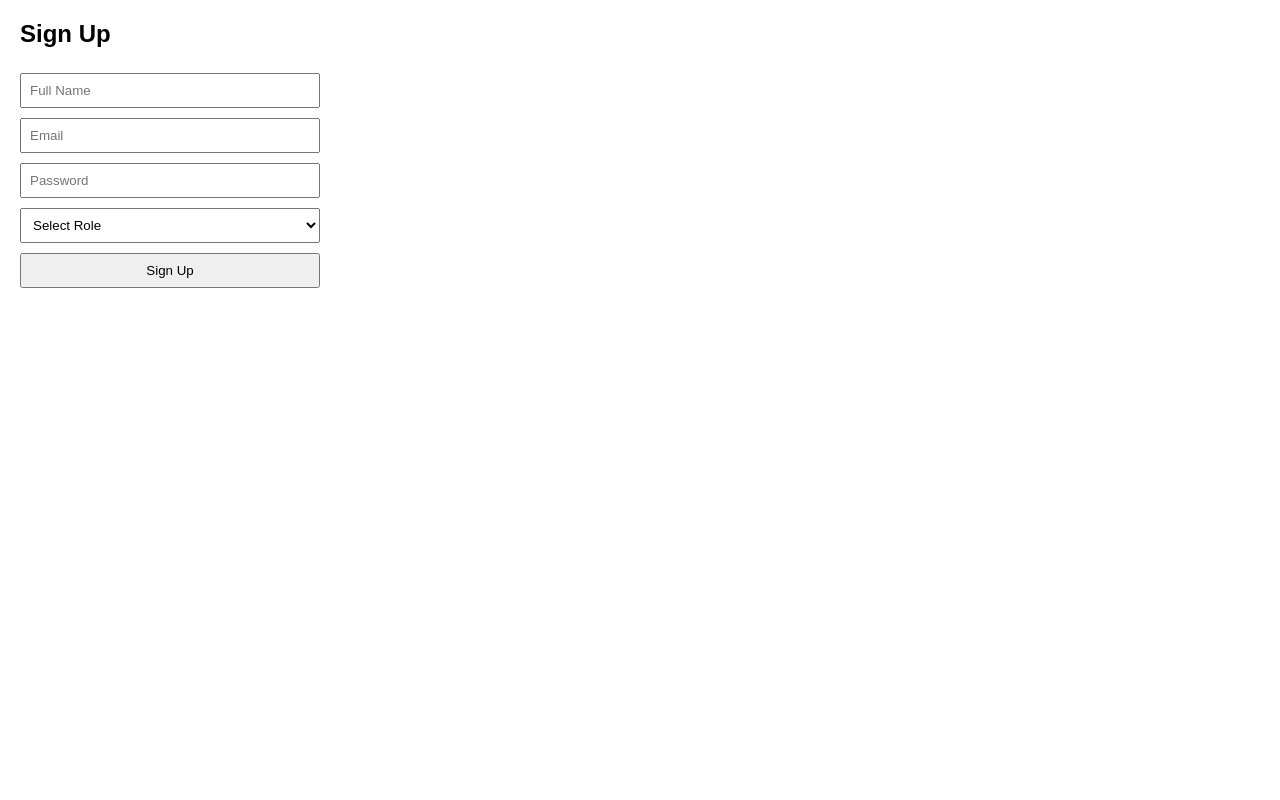
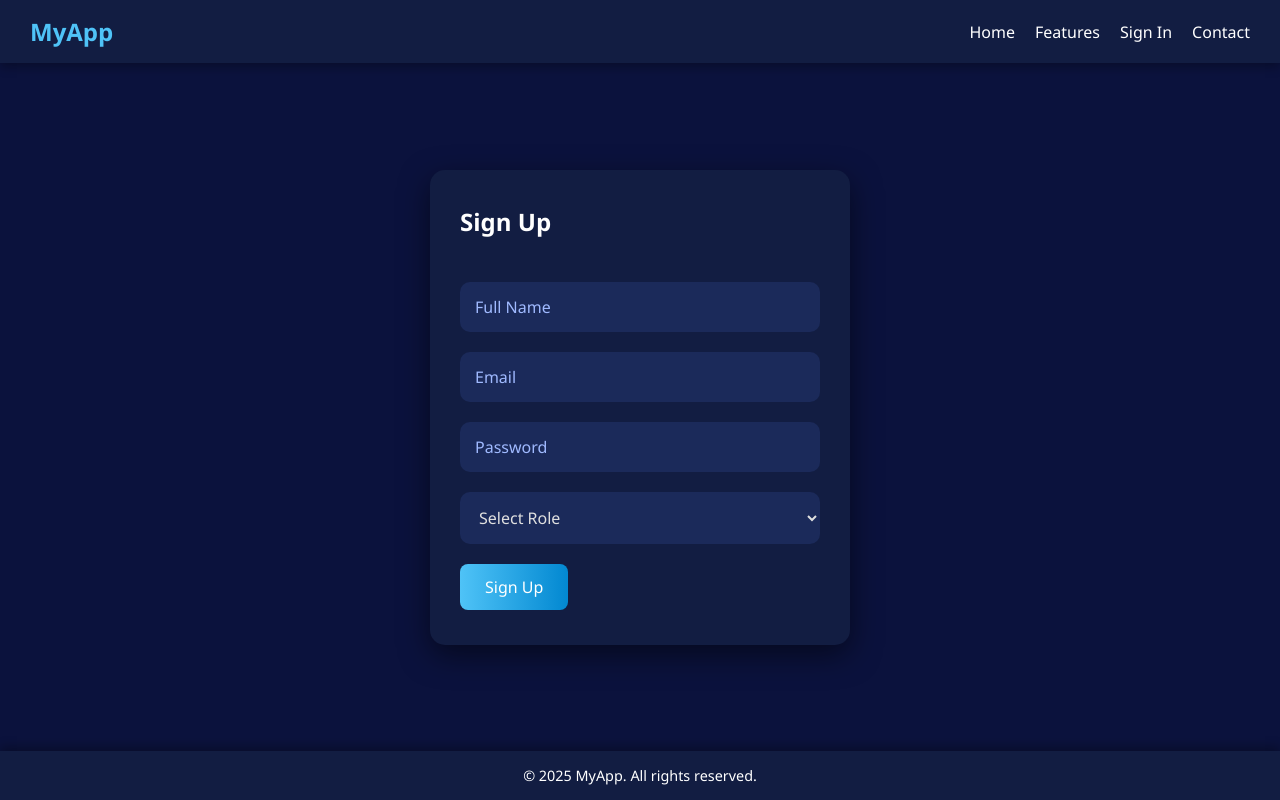
Before and after one commit to Shilpacs25/Invictus, a website: page signup.html in a window 1280 px wide. Drawn offline with Linux system fonts and the light colour scheme.

Commit message:
feat(auth): implement full authentication flow with role-based access, roles, Firestore, login pages, role-based redirects, and tested flows along with implemeting CSS

```diff
--- a/firebaseConfig.js
+++ b/firebaseConfig.js
@@ -1,4 +1,4 @@
-// Your Firebase configuration
+// ===== Firebase Configuration =====
 const firebaseConfig = {
   apiKey: "AIzaSyC6LOG_AnWQabbT1hB3tt0seqIcji4_11g",
   authDomain: "invictus-1e456.firebaseapp.com",
@@ -11,5 +11,7 @@ const firebaseConfig = {
 
 // Initialize Firebase
 firebase.initializeApp(firebaseConfig);
+
+// Export Auth and Firestore for global use
 const auth = firebase.auth();
 const db = firebase.firestore();
--- a/signup.html
+++ b/signup.html
@@ -13,8 +13,23 @@
   <script src="firebaseConfig.js"></script>
 </head>
 <body>
-  <h2>Sign Up</h2>
+
+  <!-- ===== Navbar ===== -->
+  <header class="header">
+    <div class="logo">MyApp</div>
+    <nav class="nav-links">
+      <a href="#">Home</a>
+      <a href="#">Features</a>
+      <a href="#">Sign In</a>
+      <a href="#">Contact</a>
+    </nav>
+  </header>
+
+  <!-- ===== Sign Up Form ===== -->
+<main class="main-content">
   <form id="signup-form">
+    <h2>Sign Up</h2>
+    <br><br>
     <input type="text" id="name" placeholder="Full Name" required />
     <input type="email" id="email" placeholder="Email" required />
     <input type="password" id="password" placeholder="Password" required />
@@ -28,7 +43,24 @@
     </select>
     <button type="submit">Sign Up</button>
   </form>
+</main>
+
+  <!-- ===== Footer ===== -->
+  <footer class="footer">
+    <p>&copy; 2025 MyApp. All rights reserved.</p>
+  </footer>
 
   <script src="signup.js"></script>
+  <script>
+    // Simple Hamburger Menu Toggle
+    const hamburger = document.querySelector(".hamburger");
+    const navLinks = document.querySelector(".nav-links");
+
+    hamburger.addEventListener("click", () => {
+      navLinks.classList.toggle("active");
+      hamburger.classList.toggle("toggle");
+    });
+  </script>
+
 </body>
 </html>
--- a/signup.js
+++ b/signup.js
@@ -1,14 +1,18 @@
+// ===== Signup Form =====
 const signupForm = document.getElementById("signup-form");
 
 signupForm.addEventListener("submit", async (e) => {
   e.preventDefault();
 
-  const name = document.getElementById("name").value;
-  const email = document.getElementById("email").value;
+  const name = document.getElementById("name").value.trim();
+  const email = document.getElementById("email").value.trim();
   const password = document.getElementById("password").value;
   const role = document.getElementById("role").value;
 
-  console.log("Form submitted:", { name, email, role });
+  if (!name || !email || !password || !role) {
+    alert("Please fill in all fields.");
+    return;
+  }
 
   try {
     // 1️⃣ Create user in Firebase Auth
@@ -16,12 +20,13 @@ signupForm.addEventListener("submit", async (e) => {
     const user = userCredential.user;
     console.log("User created in Auth:", user.uid);
 
-    // 2️⃣ Add user to Firestore
+    // 2️⃣ Save additional user info in Firestore
     await db.collection("users").doc(user.uid).set({
+      uid: user.uid,
       name,
       email,
       role,
-      createdAt: new Date().toISOString()
+      createdAt: firebase.firestore.FieldValue.serverTimestamp()
     });
     console.log("User saved in Firestore:", user.uid);
 
@@ -29,6 +34,14 @@ signupForm.addEventListener("submit", async (e) => {
     signupForm.reset();
   } catch (error) {
     console.error("Signup error:", error);
-    alert("Error: " + error.message);
+
+    // Detailed error messages for debugging
+    if (error.code === "auth/email-already-in-use") {
+      alert("This email is already registered.");
+    } else if (error.code === "auth/weak-password") {
+      alert("Password should be at least 6 characters.");
+    } else {
+      alert("Error: " + error.message);
+    }
   }
 });
--- a/style.css
+++ b/style.css
@@ -1,4 +1,150 @@
-body { font-family: Arial, sans-serif; margin: 20px; }
-form { display: flex; flex-direction: column; max-width: 300px; }
-input, select, button { margin: 5px 0; padding: 8px; }
-button { cursor: pointer; }
+/* ===== Global Styles ===== */
+* {
+  margin: 0;
+  padding: 0;
+  box-sizing: border-box;
+  font-family: 'Segoe UI', Tahoma, Geneva, Verdana, sans-serif;
+}
+
+body {
+  background-color: #0b123d; /* Dark blue background */
+  color: #ffffff;
+  display: flex;
+  flex-direction: column; /* stack header, main, footer */
+  min-height: 100vh;
+}
+
+/* ===== Header ===== */
+.header {
+  background-color: #121d42; /* Slightly lighter dark blue */
+  display: flex;
+  justify-content: space-between;
+  align-items: center;
+  padding: 15px 30px;
+  box-shadow: 0 4px 10px rgba(0,0,0,0.3);
+}
+
+.header .logo {
+  font-size: 1.5rem;
+  color: #4fc3f7; /* Accent blue */
+  font-weight: bold;
+}
+
+.nav-links {
+  display: flex;       /* horizontal alignment */
+  align-items: center;
+  gap: 20px;           /* space between links */
+}
+
+.nav-links a {
+  color: #ffffff;
+  text-decoration: none;
+  font-weight: 500;
+  transition: color 0.3s ease;
+}
+
+.nav-links a:hover {
+  color: #4fc3f7;
+}
+
+/* ===== Main Content ===== */
+.main-content {
+  flex: 1; /* take remaining vertical space, pushes footer down */
+  display: flex;
+  justify-content: center;
+  align-items: center;
+  padding: 40px 20px;
+}
+
+/* ===== Form Container ===== */
+form {
+  background-color: #121d42; /* Slightly lighter dark blue */
+  padding: 35px 30px;
+  border-radius: 15px;
+  box-shadow: 0 10px 30px rgba(0, 0, 0, 0.5);
+  width: 100%;
+  max-width: 420px;
+  transition: transform 0.3s ease;
+}
+
+form:hover {
+  transform: translateY(-5px);
+}
+
+/* ===== Input Fields and Select ===== */
+input, select {
+  width: 100%;
+  padding: 14px 15px;
+  margin-bottom: 20px;
+  border: none;
+  border-radius: 10px;
+  background-color: #1b2a5a; /* Darker blue input */
+  color: #e0e0e0;
+  font-size: 1rem;
+  outline: none;
+  transition: all 0.3s ease;
+}
+
+input::placeholder {
+  color: #a0baff;
+}
+
+input:focus, select:focus {
+  background-color: #253b7a;
+  box-shadow: 0 0 0 2px #4fc3f7;
+}
+
+/* ===== Sign Up / Login Button ===== */
+button {
+  display: inline-block; /* Only as wide as text */
+  padding: 12px 25px;
+  background: linear-gradient(90deg, #4fc3f7, #0288d1);
+  color: #fff;
+  font-size: 1rem;
+  font-weight: 500;
+  border: none;
+  border-radius: 8px;
+  cursor: pointer;
+  transition: all 0.3s ease;
+  text-align: center;
+}
+
+button:hover {
+  background: linear-gradient(90deg, #0288d1, #4fc3f7);
+  transform: translateY(-2px);
+  box-shadow: 0 4px 15px rgba(0, 140, 255, 0.5);
+}
+
+/* ===== Footer ===== */
+.footer {
+  background-color: #121d42;
+  text-align: center;
+  padding: 15px 20px;
+  box-shadow: 0 -4px 10px rgba(0,0,0,0.3);
+  font-size: 0.9rem;
+  color: #ffffff;
+  width: 100%;
+}
+
+/* ===== Responsive Adjustments ===== */
+@media (max-width: 600px) {
+  .header, .footer {
+    flex-direction: column;
+    text-align: center;
+  }
+
+  .nav-links {
+    flex-direction: column;  /* vertical links on small screens */
+    gap: 10px;
+    margin-top: 10px;
+  }
+
+  form {
+    padding: 25px 20px;
+  }
+
+  input, select, button {
+    font-size: 0.95rem;
+    padding: 12px 14px;
+  }
+}
```
Also changed, not shown: login.html (+15 -2 lines), teacher.html (line endings or trailing spaces).
